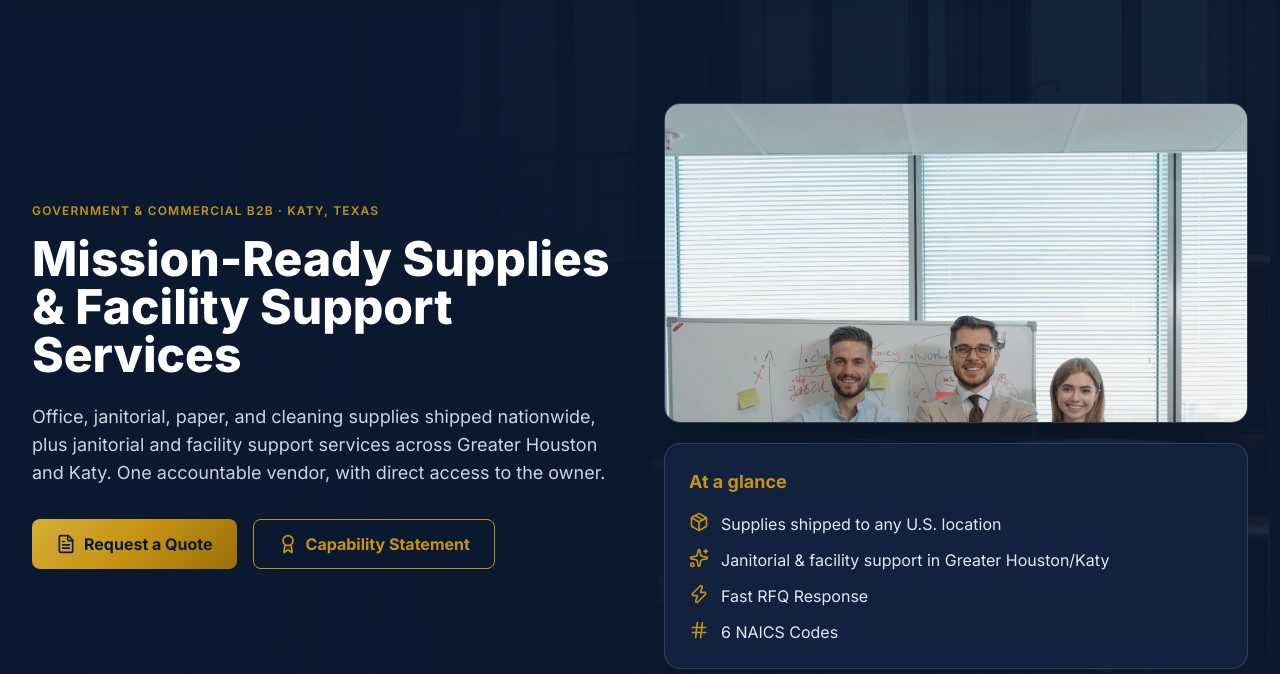
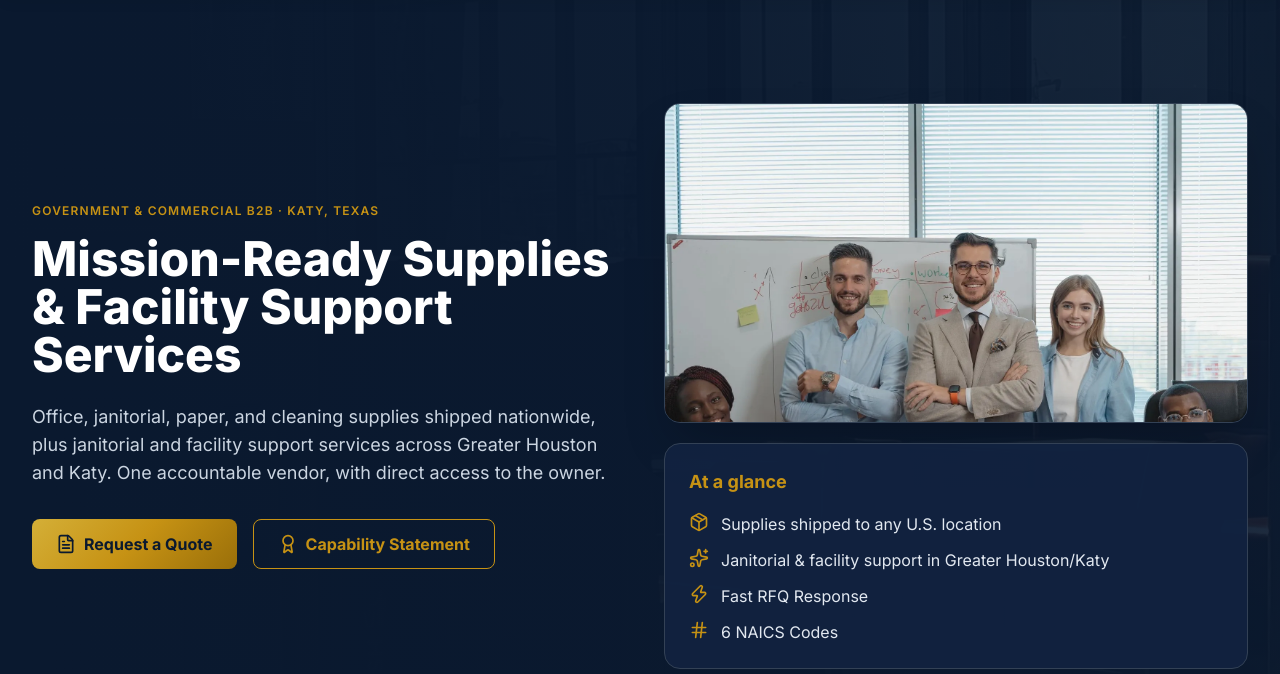
Before and after one commit to ericlebeaux-dev/asbs-site, a plain HTML site: page index.html in a window 1280 px wide. Shown: the part 126-800 px from the top of the page. Drawn offline with nearby package versions, Linux system fonts and the light colour scheme.

Commit message:
Hero photo framing

```diff
--- a/index.html
+++ b/index.html
@@ -52,7 +52,7 @@
       </div>
     </div>
     <div class="space-y-5">
-      <img src="assets/img/team.webp" alt="Smiling, diverse team of coworkers standing together in a bright modern office" class="w-full h-64 sm:h-80 object-cover object-[center_20%] rounded-2xl shadow-2xl border border-slate-700" loading="eager">
+      <img src="assets/img/team.webp" alt="Smiling, diverse team of coworkers standing together in a bright modern office" class="w-full h-64 sm:h-80 object-cover object-[center_35%] rounded-2xl shadow-2xl border border-slate-700" loading="eager">
     <div class="bg-asbs-navyLight/95 rounded-2xl p-6 border border-slate-700">
       <h2 class="font-bold text-lg mb-4 text-asbs-gold">At a glance</h2>
       <ul class="space-y-3 text-slate-200">
```
